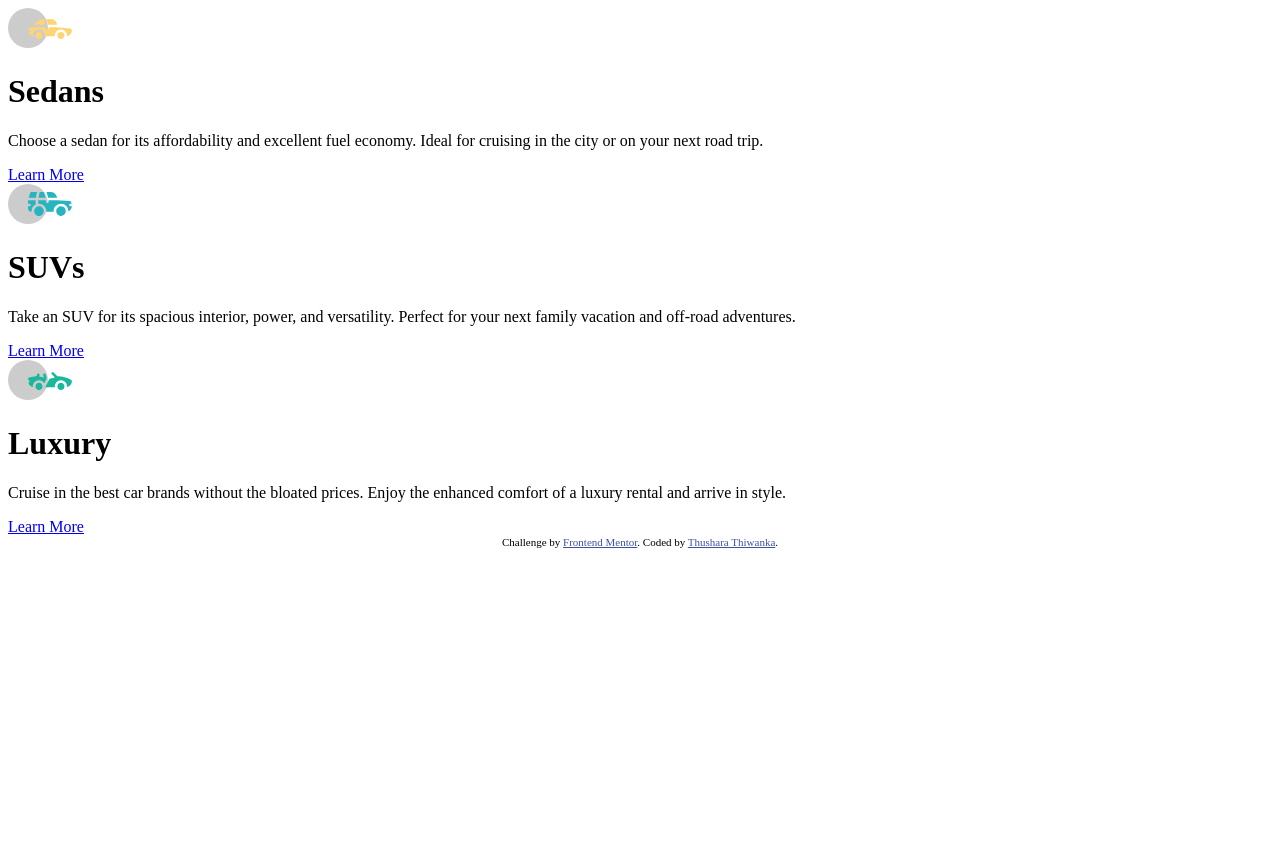
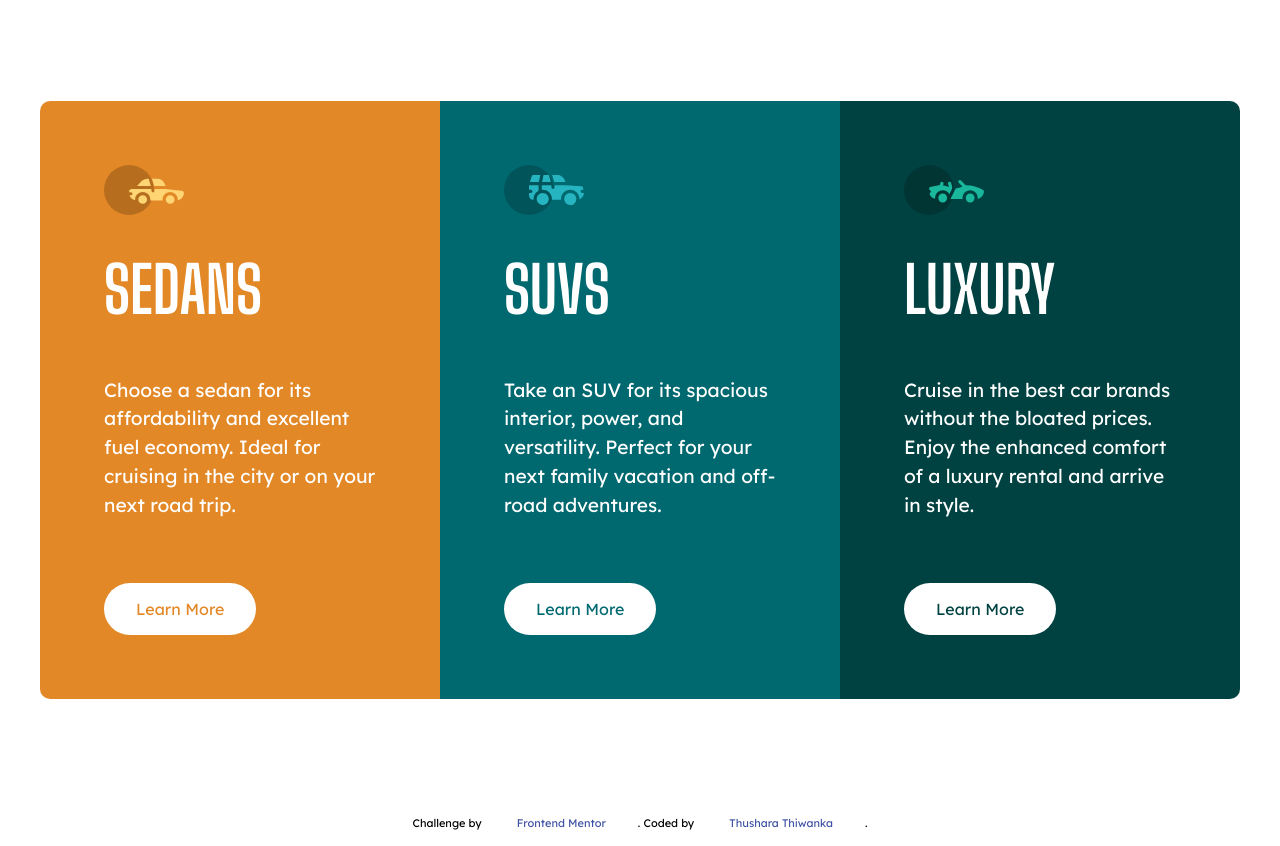
Before and after one commit to thusharathiwanka/3-column-card-component, a plain HTML site: page index.html in a window 1280 px wide. Before the commit the page ends 800 px from the top, so only its background shows below. Drawn offline with Linux system fonts and the light colour scheme.

Commit message:
CREATE : styles added

```diff
--- a/app/style.css
+++ b/app/style.css
@@ -0,0 +1,117 @@
+@import url("https://fonts.googleapis.com/css2?family=Lexend+Deca&display=swap");
+@import url("https://fonts.googleapis.com/css2?family=Big+Shoulders+Display:wght@700&display=swap");
+
+* {
+  margin: 0;
+  padding: 0;
+  box-sizing: border-box;
+  font-family: "Lexend Deca", sans-serif;
+}
+
+html {
+  font-size: 100%;
+}
+
+body {
+  min-height: 100vh;
+  overflow-x: hidden;
+}
+
+h1 {
+  font-family: "Big Shoulders Display", serif;
+  text-transform: uppercase;
+  font-size: 4rem;
+  padding-bottom: 3rem;
+}
+
+a {
+  text-decoration: none;
+  display: inline-block;
+  background: white;
+  padding: 1rem 2rem;
+  border-radius: 30px;
+}
+
+p {
+  line-height: 1.8rem;
+  font-size: 1.2rem;
+  padding-bottom: 4rem;
+}
+
+.card-wrapper {
+  display: flex;
+  flex-direction: column;
+  align-items: center;
+  justify-content: center;
+  width: 100%;
+  padding: 1rem;
+}
+
+.card {
+  padding: 4rem;
+  color: white;
+}
+
+img {
+  width: 5rem;
+  padding-bottom: 2rem;
+}
+
+main {
+  display: flex;
+  justify-content: center;
+  align-items: center;
+  width: 100%;
+  min-height: 100vh;
+}
+
+.card-1 {
+  background: hsl(31, 77%, 52%);
+  border-top-left-radius: 10px;
+  border-top-right-radius: 10px;
+}
+
+.card-1 a {
+  color: hsl(31, 77%, 52%);
+}
+
+.card-2 {
+  background: hsl(184, 100%, 22%);
+}
+
+.card-2 a {
+  color: hsl(184, 100%, 22%);
+}
+
+.card-3 {
+  background: hsl(179, 100%, 13%);
+  border-bottom-left-radius: 10px;
+  border-bottom-right-radius: 10px;
+}
+
+.card-3 a {
+  color: hsl(179, 100%, 13%);
+}
+
+@media screen and (min-width: 1232px) {
+  .card-wrapper {
+    flex-direction: row;
+    flex-wrap: wrap;
+  }
+
+  .card-1 {
+    border-top-left-radius: 10px;
+    border-bottom-left-radius: 10px;
+    border-top-right-radius: 0;
+  }
+
+  .card-3 {
+    border-top-right-radius: 10px;
+    border-bottom-right-radius: 10px;
+    border-bottom-left-radius: 0;
+  }
+
+  .card {
+    width: 400px;
+  }
+}
--- a/index.html
+++ b/index.html
@@ -22,21 +22,21 @@
   <body>
     <main>
       <div class="card-wrapper">
-        <div class="card">
+        <div class="card card-1">
           <img src="./app/images/icon-sedans.svg" alt="sedan-icon" class="icon">
           <h1>Sedans</h1>
           <p>Choose a sedan for its affordability and excellent fuel economy. Ideal for cruising in the city
             or on your next road trip.</p>
           <a href="#">Learn More</a>
         </div>
-        <div class="card">
+        <div class="card card-2">
           <img src="./app/images/icon-suvs.svg" alt="suv-icon" class="icon">
           <h1>SUVs</h1>
           <p>Take an SUV for its spacious interior, power, and versatility. Perfect for your next family vacation
             and off-road adventures.</p>
           <a href="#">Learn More</a>
         </div>
-        <div class="card">
+        <div class="card card-3">
           <img src="./app/images/icon-luxury.svg" alt="luxury-icon" class="icon">
           <h1>Luxury</h1>
           <p>Cruise in the best car brands without the bloated prices. Enjoy the enhanced comfort of a luxury
```
